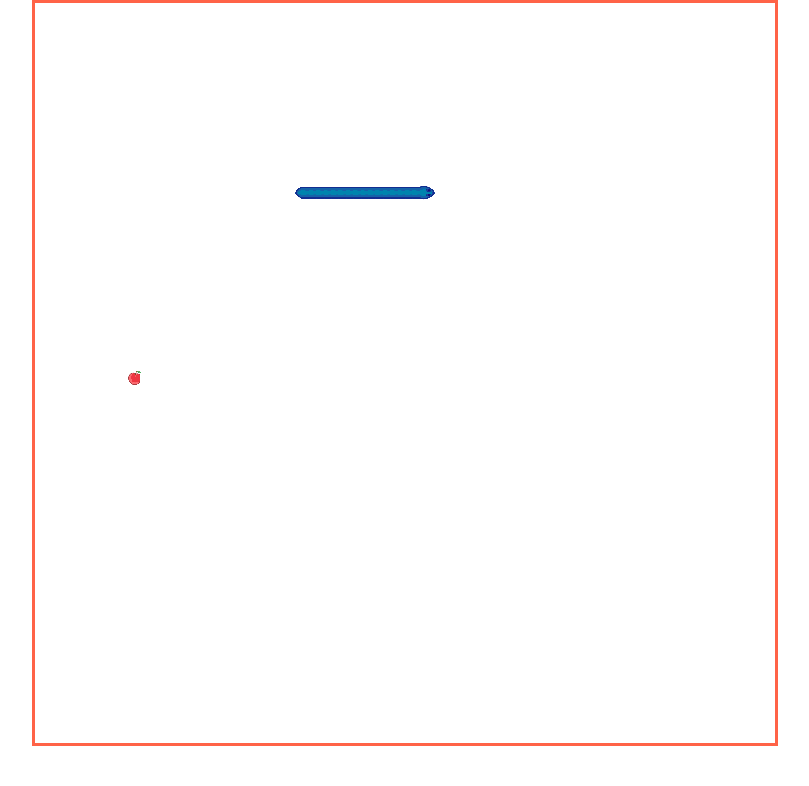
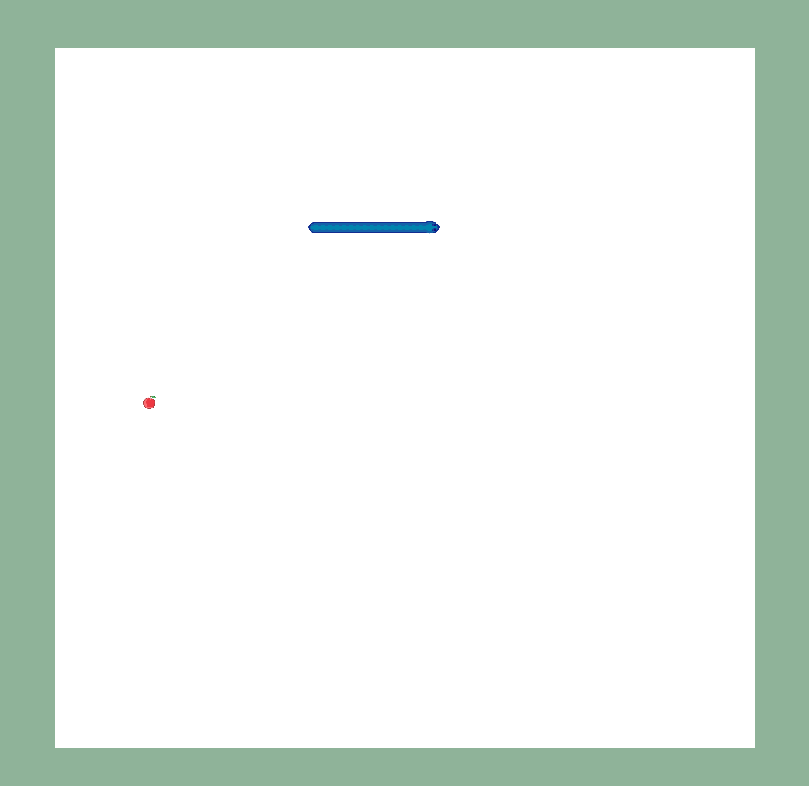
Before and after one commit to wolzey/snake-clone, a website built with webpack: page src/index.html in a window 1280 px wide. Shown: the whole page, without its empty margins (235-1044 px from the left). Built offline with nearby package versions, Linux system fonts and the light colour scheme.

Commit message:
Small styling changes

```diff
--- a/src/index.html
+++ b/src/index.html
@@ -4,14 +4,12 @@
     <title>Snake</title>
     <link href="https://fonts.googleapis.com/css?family=Roboto&display=swap" rel="stylesheet" />
     <style>
-      #game {
-        border: 3px solid tomato;
-      }
       body,
       html {
         font-family: "Roboto", sans-serif;
         margin: 0;
         padding: 0;
+        background: #8fb399;
       }
       .parent {
         height: 100%;
@@ -22,12 +20,18 @@
         margin: 0 auto;
       }
 
+      canvas {
+        margin: 3rem;
+        background: #fff;
+      }
+
       .leaderboard {
         margin: 0 auto;
         width: 500px;
         text-align: left;
       }
     </style>
+    <meta name="viewport" content="width=device-width, initial-scale=1" />
   </head>
   <body>
     <div class="parent">
--- a/src/index.js
+++ b/src/index.js
@@ -38,7 +38,7 @@ const render = function() {
 };
 
 const resize = function() {
-  display.resize(document.documentElement.clientWidth - 60, document.documentElement.clientHeight - 60, 1);
+  display.resize(document.documentElement.clientWidth - 100, document.documentElement.clientHeight - 100, 1);
   display.render();
 };
 
--- a/src/scripts/Game.js
+++ b/src/scripts/Game.js
@@ -24,7 +24,7 @@ Game.prototype = {
     const bodySegments = object.segments;
     const snakeHead = bodySegments[0];
 
-    if (snakeHead.x > this.world.width) {
+    if (snakeHead.x >= this.world.width) {
       snakeHead.x = 0;
     }
     if (snakeHead.y > this.world.height) {
```
